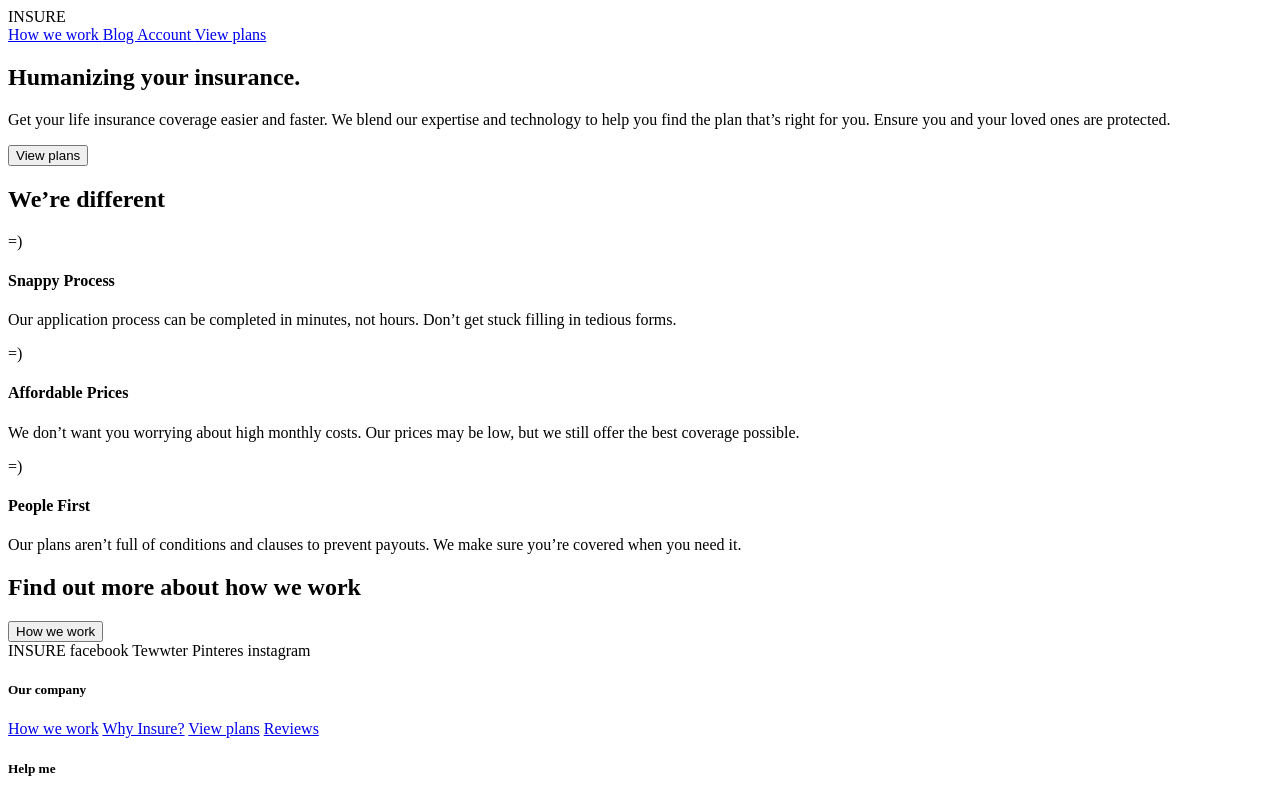
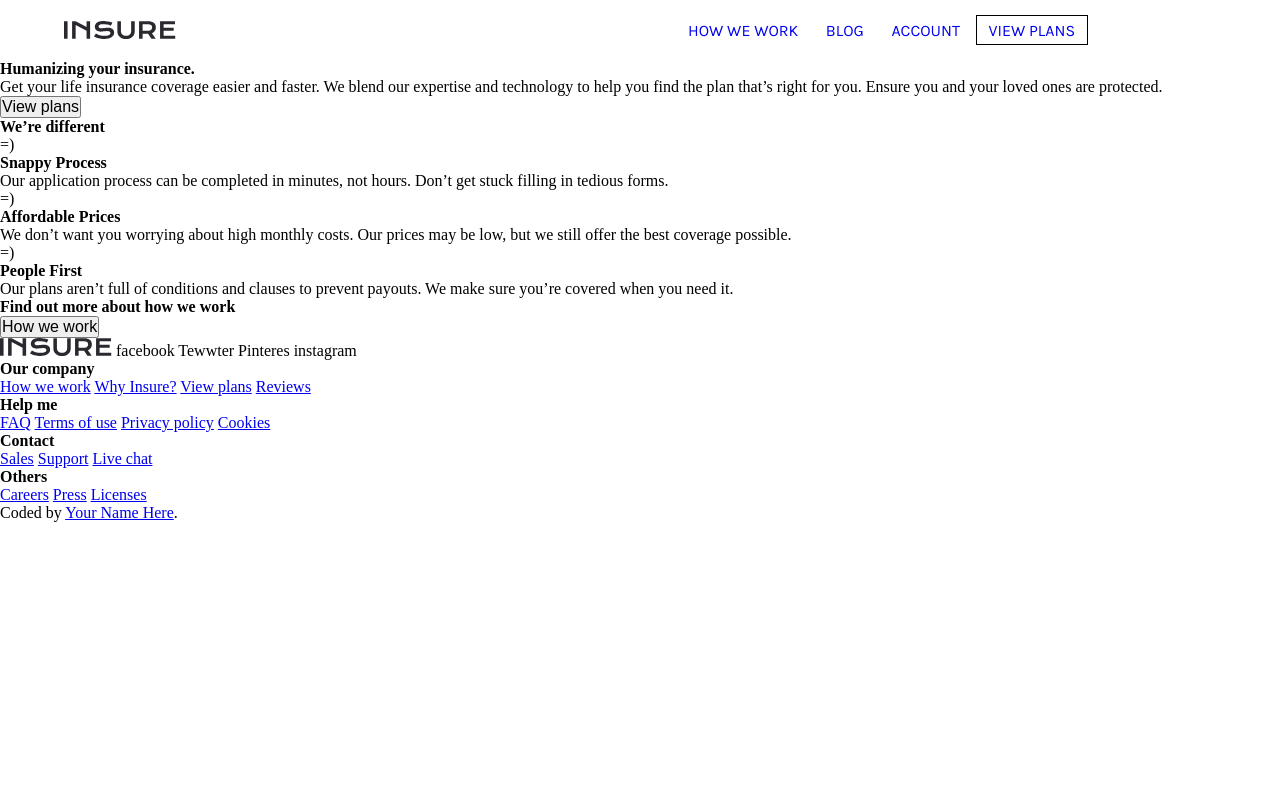
Before and after one commit to dupjpr/INSURE, a plain HTML site: page index.html in a window 1280 px wide. Shown: the top 796 px of the page. Drawn offline with Linux system fonts and the light colour scheme.

Commit message:
the style of the header is added

```diff
--- a/index.html
+++ b/index.html
@@ -5,16 +5,21 @@
   <meta name="viewport" content="width=device-width, initial-scale=1.0">
   <link rel="icon" type="image/png" sizes="32x32" href="./images/Logo Jp.png">
   <title>Frontend Mentor | Insure landing page</title>
+  <link rel="stylesheet" href="./css/style.css">
+  <link rel="preconnect" href="https://fonts.gstatic.com">
+  <link href="https://fonts.googleapis.com/css2?family=DM+Serif+Display&display=swap" rel="stylesheet">
+  <link rel="preconnect" href="https://fonts.gstatic.com">
+  <link href="https://fonts.googleapis.com/css2?family=Karla:wght@400;700&display=swap" rel="stylesheet">
 </head>
 <body>
   <main>
     <header>
-      <span>INSURE</span>
+      <img src="./images/logo.svg" alt="logo insure">
       <nav>
         <a href="#"> How we work </a>
         <a href="#"> Blog </a>
         <a href="#"> Account </a>
-        <a href="#"> View plans </a>
+        <a href="#" class="active"> View plans </a>
       </nav>
     </header>
     <section class="sectionOne">
@@ -53,7 +58,7 @@
       </div>
     </section>
     <section class="sectionThree">
-      <span>INSURE</span>
+      <img src="./images/logo.svg" alt="logo insure">
       <span>facebook</span>
       <span>Tewwter</span>
       <span>Pinteres</span>
--- /dev/null
+++ b/sass/_header.scss
@@ -0,0 +1,28 @@
+@import "variables";
+
+header{
+    width: 100%;
+    height: 60px;
+    display: flex;
+    flex-direction: row;
+    justify-content: space-between;
+    align-items: center;
+    img{
+        margin-left: 5%;
+
+    }
+    nav{
+        width: 80%;
+        text-align: right;
+        margin-right: 15%;
+        font-family: $genral;
+        a{
+            text-decoration: none;
+            text-transform: uppercase;
+            padding: 0.5% 1.3%;
+        }
+        .active{
+            border: 1px solid $btnBorder;
+        }
+    }
+}
--- /dev/null
+++ b/sass/_variables.scss
@@ -0,0 +1,6 @@
+// Fonts
+$headings: 'DM Serif Display', serif;
+$genral: 'Karla', sans-serif;
+
+// Colors
+$btnBorder: black;
--- /dev/null
+++ b/sass/style.scss
@@ -0,0 +1,8 @@
+*{
+    margin: 0;
+    padding: 0;
+    box-sizing: border-box;
+    font-size: 16px;
+}
+
+@import "header";
```
Also changed, not shown: css/style.css (added), 1 other file.
